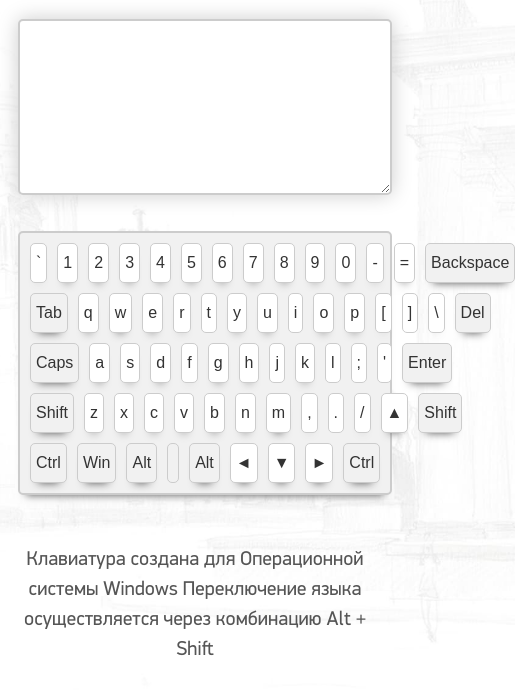
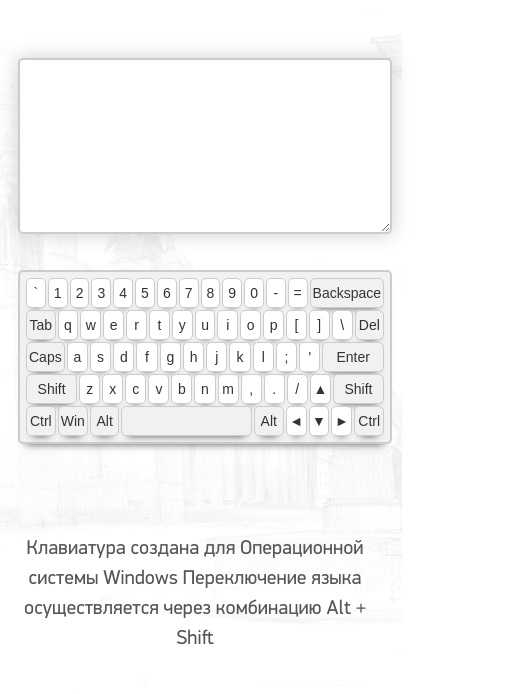
Before and after one commit to AndreiChaika/keyboard, a website with bundled scripts: page index.html in a window 390 px wide. Shown: the part 168-862 px from the top of the page, 515 px wide, since content can reach past the window. Built offline with nearby package versions, Linux system fonts and the light colour scheme.

Commit message:
fix: css

```diff
--- a/style.css
+++ b/style.css
@@ -138,3 +138,13 @@ footer {
 .space {
     width: 290px;
 }
+
+
+@media (max-width: 480px) {
+button {
+    margin: 1px;
+    padding: 2px;
+    font-size: 14px;
+    height: 30px
+    }
+}
```
